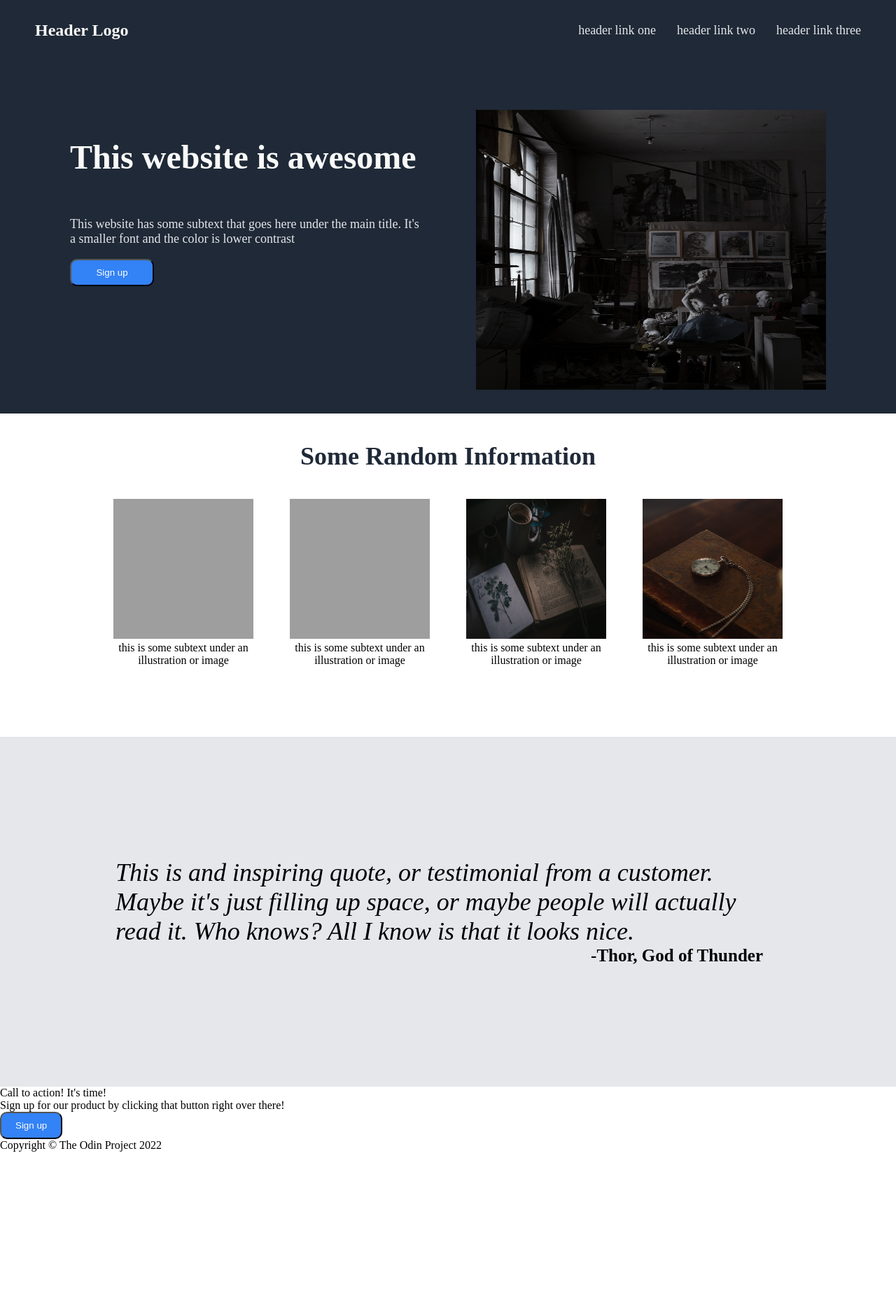
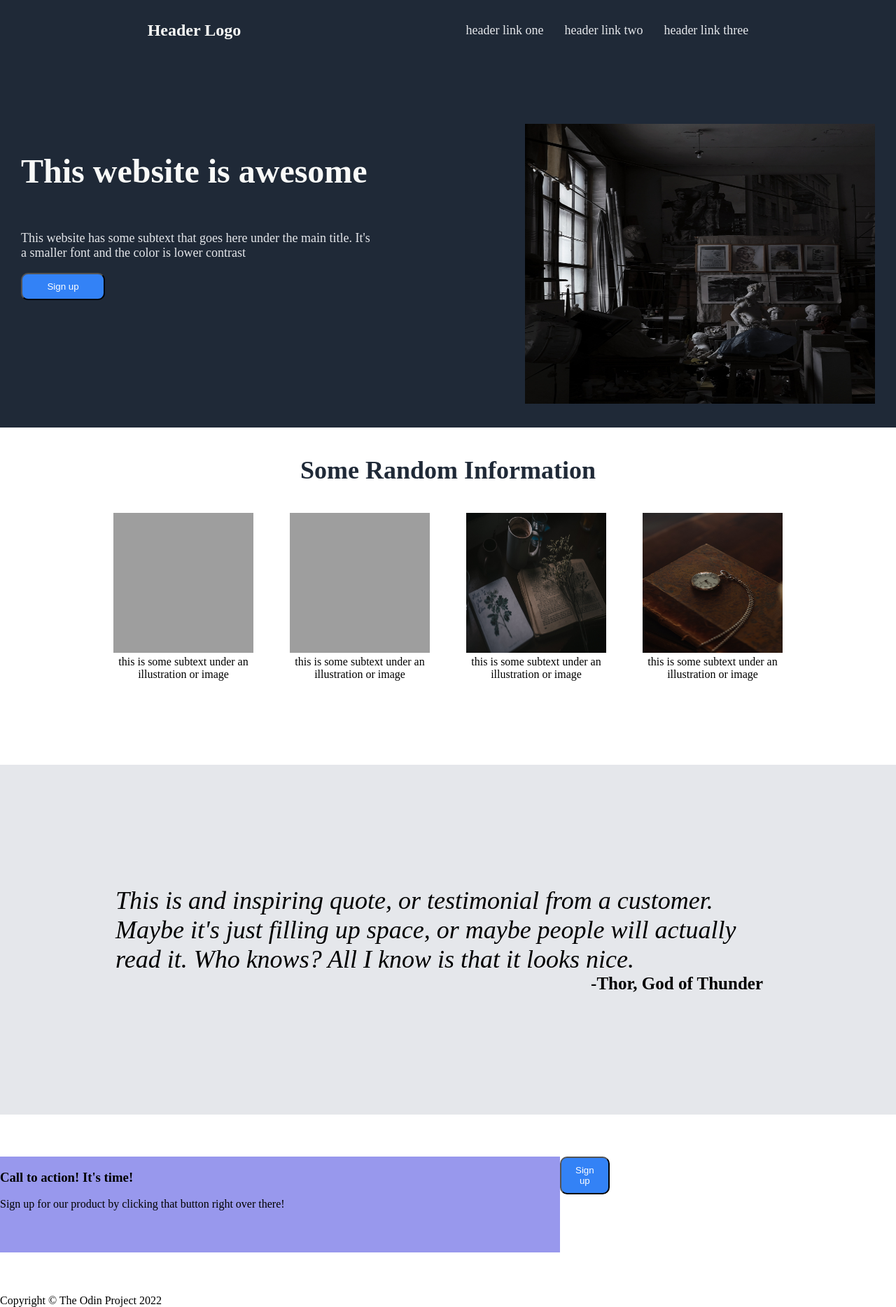
Before and after one commit to deanabusood/landing-page, a plain HTML site: page index.html in a window 1280 px wide. Shown: the whole page at 70% size. Before the commit the page ends 1646 px from the top, so only its background shows below. Drawn offline with Linux system fonts and the light colour scheme; grey boxes are pictures that could not be loaded.

Commit message:
Update header

```diff
--- a/index.html
+++ b/index.html
@@ -15,17 +15,17 @@
 
         <ol>
           <li>
-            <a target="_blank" href="https://theodinproject.com" class="header-link">
+            <a target="_blank" href="https://www.theodinproject.com" class="header-link">
               header link one
             </a>
           </li>
           <li>
-            <a target="_blank" href="https://theodinproject.com" class="header-link">
+            <a target="_blank" href="https://www.theodinproject.com" class="header-link">
               header link two
             </a>
           </li>
           <li>
-            <a target="_blank" href="https://theodinproject.com" class="header-link">
+            <a target="_blank" href="https://www.theodinproject.com" class="header-link">
               header link three
             </a>
           </li>
@@ -103,14 +103,20 @@
     <!-- end of quote-->
 
     <div class="sign-up">
+
+    <div class="sign-up-halves">
       <div class="sign-up-message">
-        <div class="sign-up-top">Call to action! It's time!</div>
+        <h3>Call to action! It's time!</h3>
+
         <div class="sign-up bottom">
           Sign up for our product by clicking that button right over there!
         </div>
+
       </div>
 
       <div class="button"><button>Sign up</button></div>
+    </div>
+
     </div>
     <!-- end of sign-up-->
 
--- a/style.css
+++ b/style.css
@@ -21,14 +21,13 @@ body {
   flex-direction: column;
   background-color: #1f2937;
   padding: 30px;
-
 }
 
 .header-top {
   display: flex;
-  justify-content: space-between;
+  justify-content: space-around;
   align-items: center;
-  margin-bottom: 100px;
+  margin-bottom: 120px;
 
   padding: 0 20px;
 }
@@ -40,7 +39,6 @@ body {
   text-decoration: none;
 
   flex-shrink: 0;
-  margin-right: 10px;
 }
 
 .header-link , p{
@@ -63,9 +61,8 @@ li {
 
 .header-bottom{
     display: flex;
-
     justify-content: center;
-    gap: 30px;
+     gap: 220px;
 }
 
 h2{ /* this website is awesome */
@@ -98,7 +95,6 @@ button{
 .header-bottomright{
     align-self: flex-end;
 
-    margin-left: 50px;
     max-width: 500px;
 }
 
@@ -113,7 +109,7 @@ img {
     flex-direction: column;
     align-items: center;
 
-    margin-bottom: 100px;
+    margin-bottom: 120px;
 }
 
 .title{
@@ -155,6 +151,7 @@ img {
     background-color: #e5e7eb;
 
     padding: 200px;
+    margin-bottom: 60px;
 }
 
 em {
@@ -174,3 +171,23 @@ em {
     font-weight: 900;
     font-size: 25px;
 }
+
+.sign-up{
+    display: flex;
+
+    background-color: rgb(152, 152, 237);
+    width: 800px;
+    margin-bottom: 60px;
+}
+
+.sign-up-message{
+    display: flex;
+
+
+
+    flex-direction: column;
+}
+
+.sign-up-halves{
+    display: flex;
+}
```
